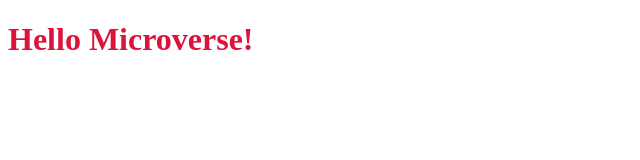
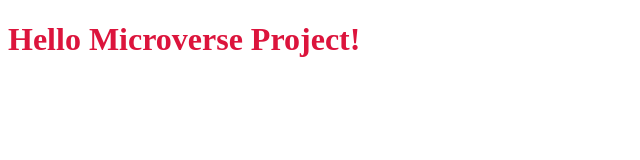
Before and after one commit to jaamanu/Project, a plain HTML site: page index.html in a window 1280 px wide. Shown: the whole page, without its empty margins (0-640 px from the left). Drawn offline with Linux system fonts and the light colour scheme.

Commit message:
html required update

```diff
--- a/index.html
+++ b/index.html
@@ -11,7 +11,7 @@
 
 
 <body>
-    <h1 class="header">Hello Microverse!</h1>
+    <h1 class="header"> Hello Microverse Project! </h1>
 </body>
 
 </html>
```
